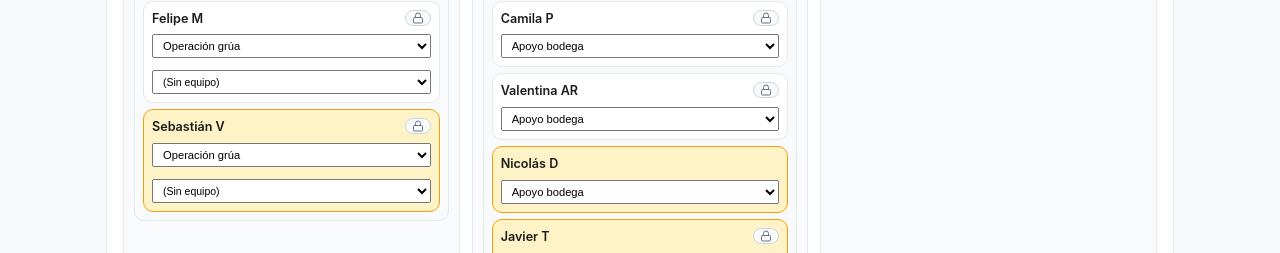
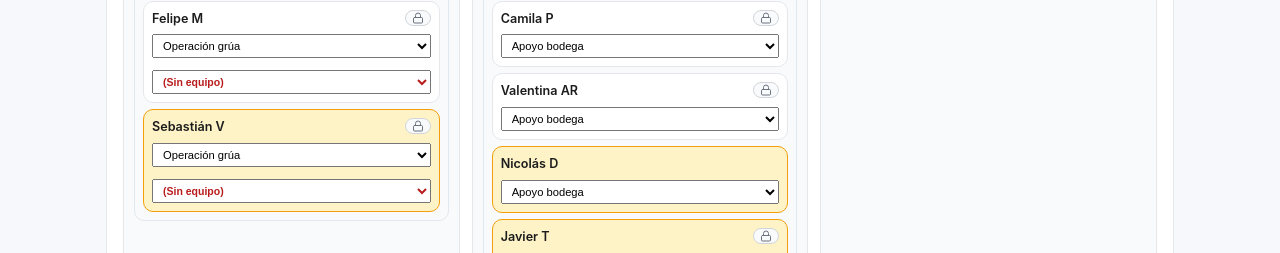
Before and after one commit to cabp393/ops-roster, a React (Vite) app: page / in a window 1280 px wide. Both pictures are taken after a click on the button 1007 px from the left and 215 px from the top of the page. Shown: the part 337-590 px from the top of the page. Built offline with nearby package versions, Linux system fonts and the light colour scheme.

Commit message:
Adjust planning role order and equipment warning

```diff
--- a/src/index.css
+++ b/src/index.css
@@ -492,6 +492,11 @@ th {
   padding: 4px 6px;
 }
 
+.worker-equipment select.missing-equipment {
+  color: #b91c1c;
+  font-weight: 600;
+}
+
 .form-card {
   padding: 16px;
   border-radius: 12px;
--- a/src/pages/PlanningPage.tsx
+++ b/src/pages/PlanningPage.tsx
@@ -67,7 +67,7 @@ const emptyPlan: WeekPlan = {
 }
 
 const planningShiftOrder: Shift[] = ['N', 'M', 'T']
-const ROLE_ORDER = ['AL', 'OG', 'JT'] as const
+const ROLE_ORDER = ['JT', 'AL', 'OG'] as const
 type RoleCode = (typeof ROLE_ORDER)[number]
 const COLLAPSE_STORAGE_KEY = 'opsRoster:planning:roleCollapse'
 const ROLE_ORDER_INDEX = new Map(ROLE_ORDER.map((role, index) => [role, index]))
@@ -177,6 +177,7 @@ type WorkerCardProps = {
   onEquipmentChange: (workerId: number, equipmentId: string) => void
   isEquipmentDisabled?: boolean
   isEquipmentVisible?: boolean
+  isEquipmentRequired?: boolean
   isReadOnly?: boolean
 }
 
@@ -190,6 +191,7 @@ function WorkerCardContent({
   onEquipmentChange,
   isEquipmentDisabled = false,
   isEquipmentVisible = true,
+  isEquipmentRequired = false,
   isReadOnly = false,
 }: WorkerCardProps) {
   const allowedShifts = worker.constraints?.allowedShifts ?? []
@@ -231,6 +233,7 @@ function WorkerCardContent({
             value={equipmentValue ?? ''}
             onChange={(event) => onEquipmentChange(worker.id, event.target.value)}
             disabled={isReadOnly || isEquipmentDisabled}
+            className={isEquipmentRequired && !equipmentValue ? 'missing-equipment' : undefined}
           >
             <option value="">(Sin equipo)</option>
             {equipmentOptions.map((equipment) => (
@@ -257,6 +260,7 @@ type SortableWorkerCardProps = {
   onEquipmentChange: (workerId: number, equipmentId: string) => void
   isEquipmentDisabled?: boolean
   isEquipmentVisible?: boolean
+  isEquipmentRequired?: boolean
 }
 
 function SortableWorkerCard({
@@ -271,6 +275,7 @@ function SortableWorkerCard({
   onEquipmentChange,
   isEquipmentDisabled = false,
   isEquipmentVisible = true,
+  isEquipmentRequired = false,
 }: SortableWorkerCardProps) {
   const { attributes, listeners, setNodeRef, transform, transition, isDragging } = useSortable({
     id: worker.id,
@@ -301,6 +306,7 @@ function SortableWorkerCard({
         onEquipmentChange={onEquipmentChange}
         isEquipmentDisabled={isEquipmentDisabled}
         isEquipmentVisible={isEquipmentVisible}
+        isEquipmentRequired={isEquipmentRequired}
       />
     </div>
   )
@@ -1125,11 +1131,10 @@ export function PlanningPage({
                               plan.tasksByWorkerId[workerId] ??
                               defaultTaskByRole.get(worker.roleCode) ??
                               null
-                            const isEquipmentVisible = Boolean(
-                              getTaskEquipmentRequirement(
-                                taskValue ? taskById.get(taskValue) : undefined,
-                              ),
+                            const equipmentRequirement = getTaskEquipmentRequirement(
+                              taskValue ? taskById.get(taskValue) : undefined,
                             )
+                            const isEquipmentVisible = Boolean(equipmentRequirement)
                             const eligibleEquipments = getEquipmentsForRole(
                               worker.roleCode,
                               equipments,
@@ -1160,6 +1165,7 @@ export function PlanningPage({
                                 }
                                 isEquipmentVisible={isEquipmentVisible}
                                 isEquipmentDisabled={false}
+                                isEquipmentRequired={Boolean(equipmentRequirement)}
                               />
                             )
                           })}
@@ -1187,9 +1193,10 @@ export function PlanningPage({
                 const taskOptions = tasksByRole.get(worker.roleCode) ?? []
                 const taskValue =
                   plan.tasksByWorkerId[activeId] ?? defaultTaskByRole.get(worker.roleCode) ?? null
-                const isEquipmentVisible = Boolean(
-                  getTaskEquipmentRequirement(taskValue ? taskById.get(taskValue) : undefined),
+                const equipmentRequirement = getTaskEquipmentRequirement(
+                  taskValue ? taskById.get(taskValue) : undefined,
                 )
+                const isEquipmentVisible = Boolean(equipmentRequirement)
                 const eligibleEquipments = getEquipmentsForRole(worker.roleCode, equipments)
                 const activeShift = findWorkerShift(plan.columns, activeId)
                 const usedEquipmentIds = new Set(
@@ -1215,6 +1222,7 @@ export function PlanningPage({
                     onEquipmentChange={() => {}}
                     isEquipmentDisabled={false}
                     isEquipmentVisible={isEquipmentVisible}
+                    isEquipmentRequired={Boolean(equipmentRequirement)}
                     isReadOnly
                   />
                 )
```
